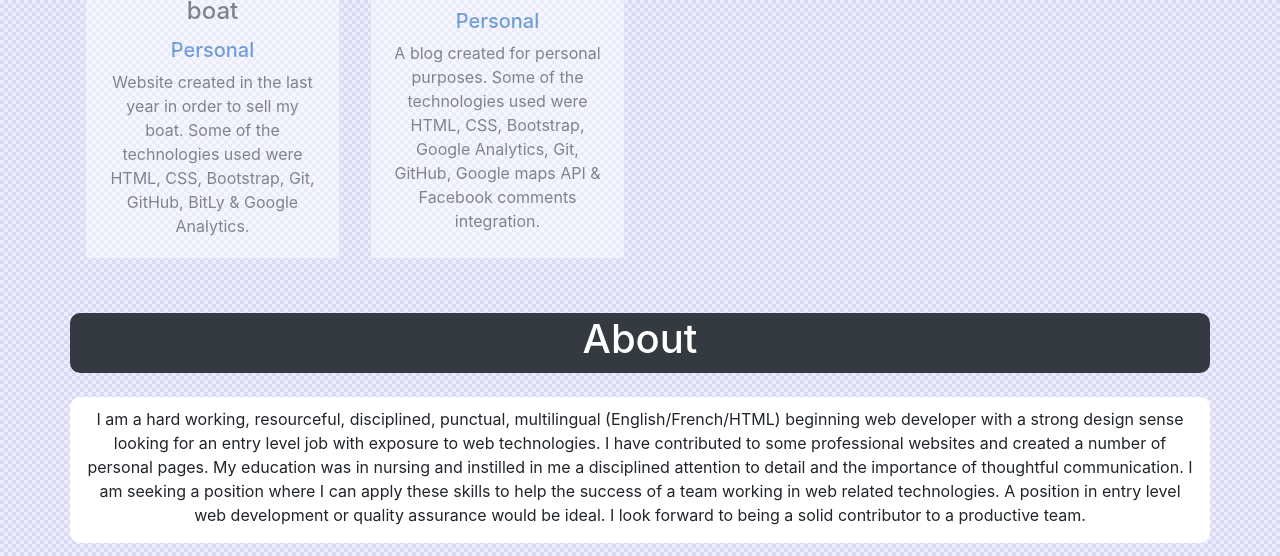
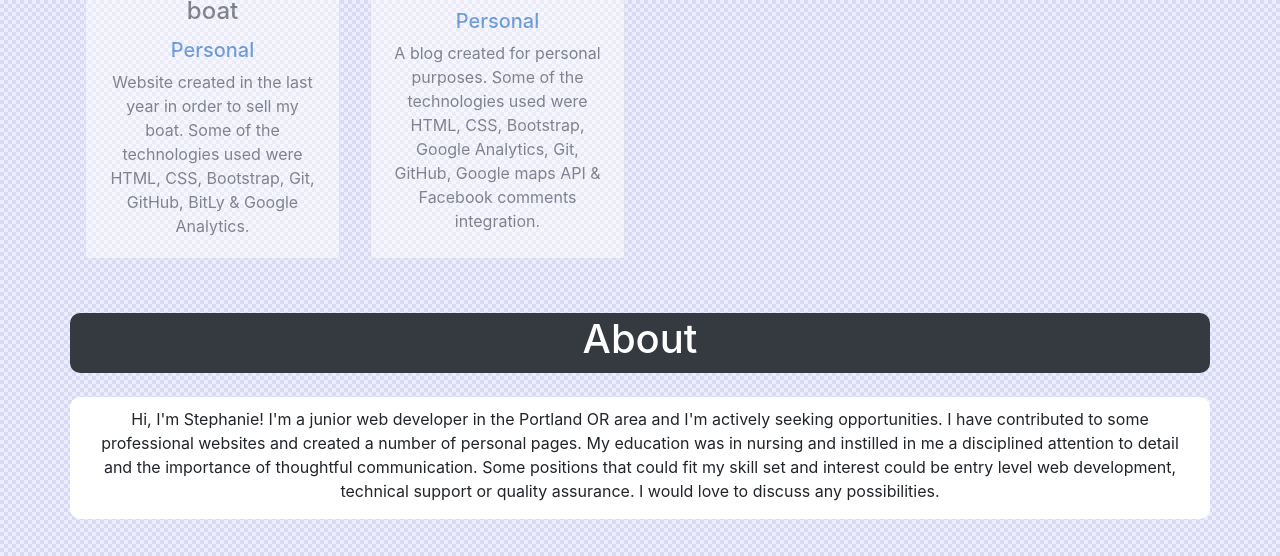
Before and after one commit to stephaniecp/portfolio-archive, a website: page index.html in a window 1280 px wide. Shown: the part 876-1432 px from the top of the page. Drawn offline with Linux system fonts and the light colour scheme.

Commit message:
updated “about” text

```diff
--- a/index.html
+++ b/index.html
@@ -211,7 +211,7 @@
         <div class="row about-content">
           <div class="col-md-12">
             <p class="col-center-with-padding">
-              I am a hard working, resourceful, disciplined, punctual, multilingual (English/French/HTML) beginning web developer with a strong design sense looking for an entry level job with exposure to web technologies.  I have contributed to some professional websites and created a number of personal pages.  My education was in nursing and instilled in me a disciplined attention to detail and the importance of thoughtful communication.  I am seeking a position where I can apply these skills to help the success of a team working in web related technologies.  A position in entry level web development or quality assurance would be ideal. I look forward to being a solid contributor to a productive team.
+              Hi, I'm Stephanie! I'm a junior web developer in the Portland OR area and I'm actively seeking opportunities.  I have contributed to some professional websites and created a number of personal pages. My education was in nursing and instilled in me a disciplined attention to detail and the importance of thoughtful communication. Some positions that could fit my skill set and interest could be entry level web development, technical support or quality assurance. I would love to discuss any possibilities.
             </p>
           </div> <!--col-->
 
```
